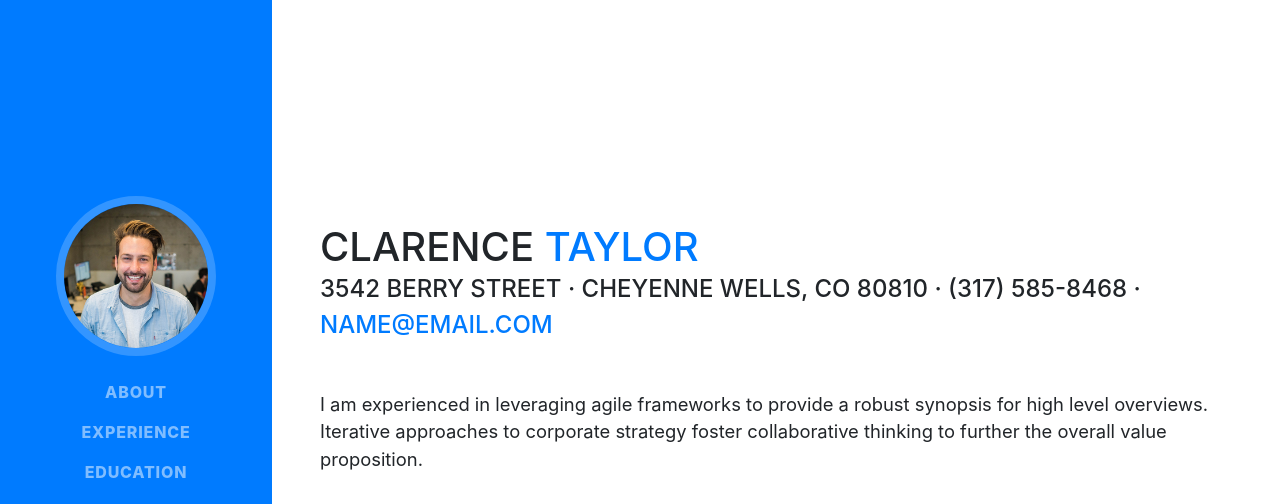
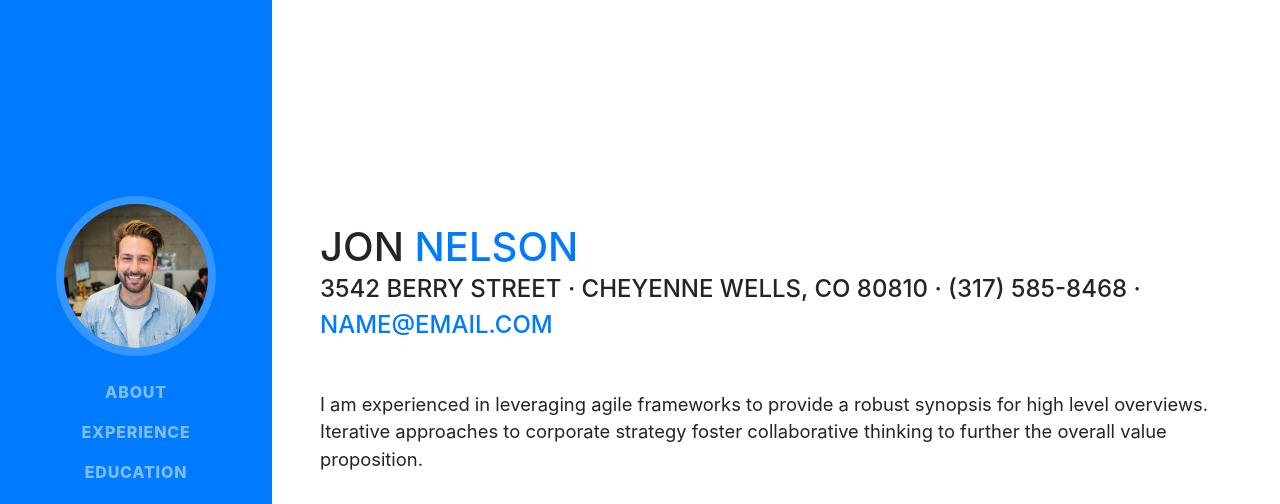
Before and after one commit to datanelson518/datanelson518.github.io, a website with bundled scripts: page index.html in a window 1280 px wide. Shown: the top 504 px of the page. Built offline with nearby package versions, Linux system fonts and the light colour scheme; a web font is replaced by a local one.

Commit message:
updating name

```diff
--- a/index.html
+++ b/index.html
@@ -63,8 +63,8 @@
 
       <section class="resume-section p-3 p-lg-5 d-flex d-column" id="about">
         <div class="my-auto">
-          <h1 class="mb-0">Clarence
-            <span class="text-primary">Taylor</span>
+          <h1 class="mb-0">Jon
+            <span class="text-primary">Nelson</span>
           </h1>
           <div class="subheading mb-5">3542 Berry Street · Cheyenne Wells, CO 80810 · (317) 585-8468 ·
             <a href="mailto:name@email.com">name@email.com</a>
```
